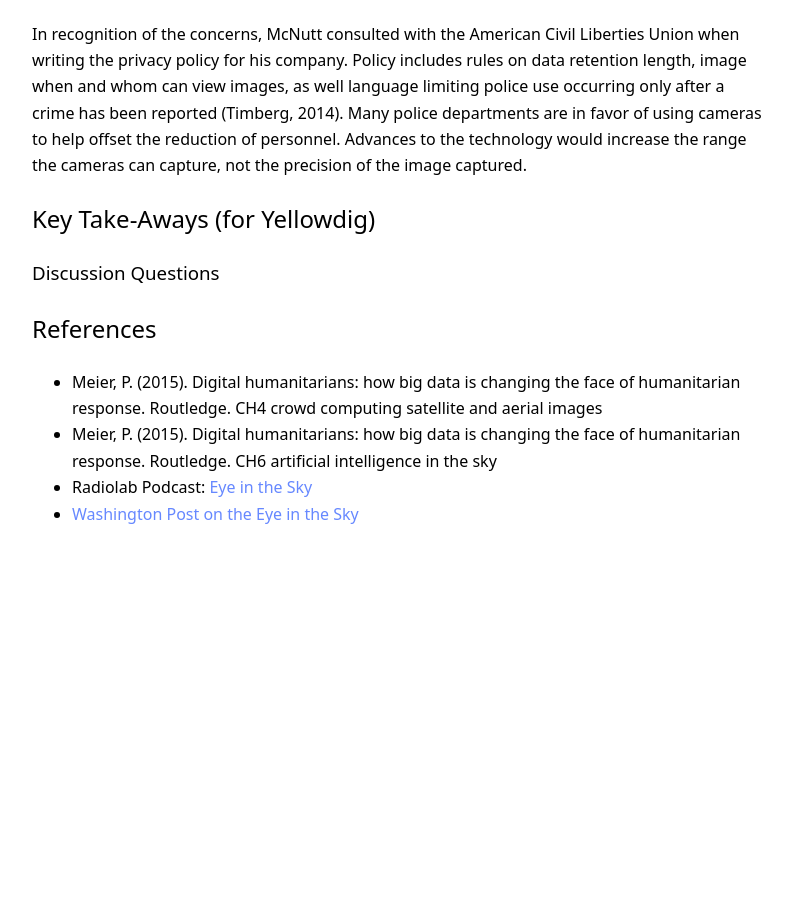
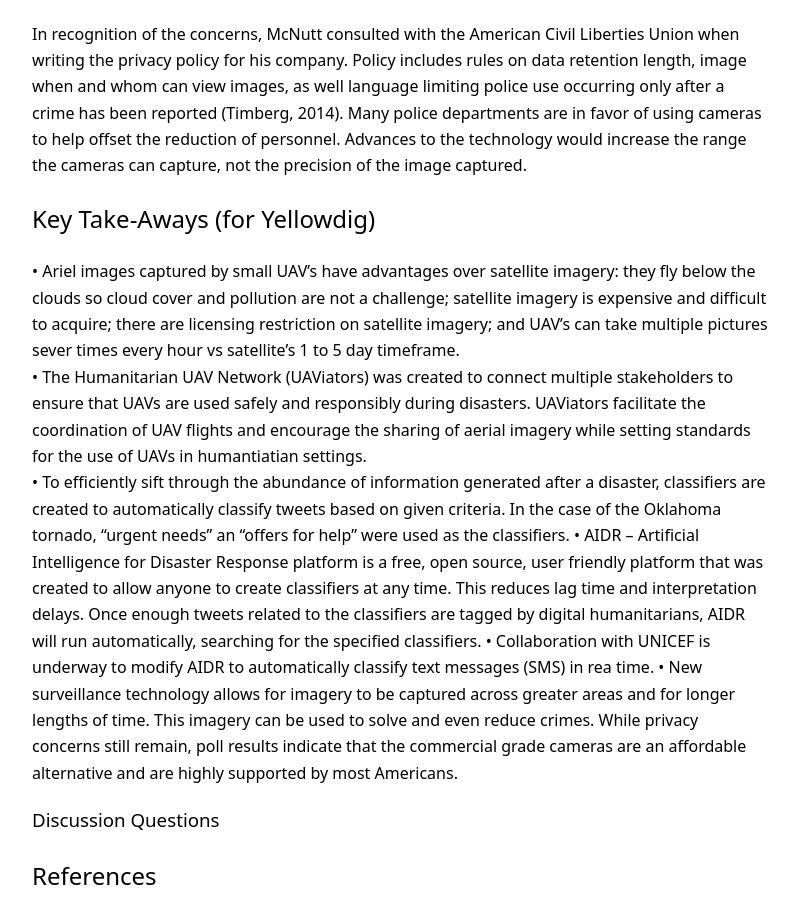
Before and after one commit to RandyWilkinsASU/ddm-textbook-summer-2019, a Jekyll site: the page built from _posts/2019-07-14-ch05-eye-in-sky.md, in a window 1280 px wide and 900 px high, scrolled down 2947 px. Shown: the whole window, without its empty margins (240-1038 px from the left). Built offline with Jekyll 4.4.1, drawn with Linux system fonts in a browser that asks for light colours; our own code applies the rules of GitHub Pages for plain Markdown files; before the commit the page ends 3514 px from its top, so only the background shows below that.

Commit message:
update key

```diff
--- a/_posts/2019-07-14-ch05-eye-in-sky.md
+++ b/_posts/2019-07-14-ch05-eye-in-sky.md
@@ -42,6 +42,12 @@ In recognition of the concerns, McNutt consulted with the American Civil Liberti
 
 
 ## Key Take-Aways (for Yellowdig)
+•	Ariel images captured by small UAV’s have advantages over satellite imagery: they fly below the clouds so cloud cover and pollution are not a challenge; satellite imagery is expensive and difficult to acquire; there are licensing restriction on satellite imagery; and UAV’s can take multiple pictures sever times every hour vs satellite’s 1 to 5 day timeframe.
+•	The Humanitarian UAV Network (UAViators) was created to connect multiple stakeholders to ensure that UAVs are used safely and responsibly during disasters.  UAViators facilitate the coordination of UAV flights and encourage the sharing of aerial imagery while setting standards for the use of UAVs in humantiatian settings.
+•	To efficiently sift through the abundance of information generated after a disaster, classifiers are created to automatically classify tweets based on given criteria.  In the case of the Oklahoma tornado, “urgent needs” an “offers for help” were used as the classifiers.
+•	AIDR – Artificial Intelligence for Disaster Response platform is a free, open source, user friendly platform that was created to allow anyone to create classifiers at any time.  This reduces lag time and interpretation delays.  Once enough tweets related to the classifiers are tagged by digital humanitarians, AIDR will run automatically, searching for the specified classifiers.
+•	Collaboration with UNICEF is underway to modify AIDR to automatically classify text messages (SMS) in rea time.
+•	New surveillance technology allows for imagery to be captured across greater areas and for longer lengths of time.  This imagery can be used to solve and even reduce crimes.  While privacy concerns still remain, poll results indicate that the commercial grade cameras are an affordable alternative and are highly supported by most Americans.
 
 ### Discussion Questions
 
```
